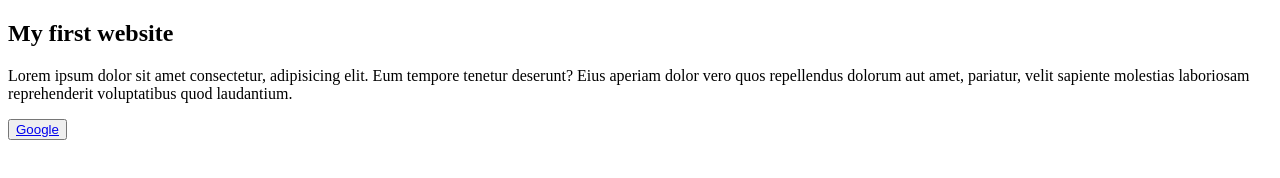
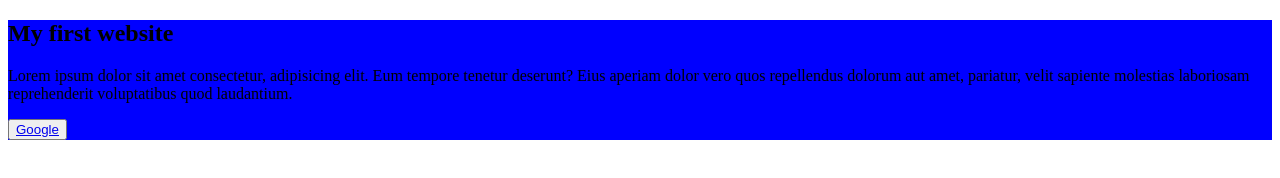
Before and after one commit to Shawon-Acharja/my-first-github-repo, a plain HTML site: page index.html in a window 1280 px wide. Drawn offline with Linux system fonts and the light colour scheme.

Commit message:
addea new git commit

```diff
--- /dev/null
+++ b/CSS/style.css
@@ -0,0 +1,3 @@
+.d1 {
+    background-color: blue;
+}
--- a/index.html
+++ b/index.html
@@ -4,9 +4,10 @@
     <meta charset="UTF-8">
     <meta name="viewport" content="width=device-width, initial-scale=1.0">
     <title>my first github</title>
+    <link rel="stylesheet" type="text/css" href="CSS/style.css">
 </head>
 <body>
-    <div>
+    <div class="d1">
         <h2>My first website</h2>
         <p>Lorem ipsum dolor sit amet consectetur, adipisicing elit. Eum tempore
             tenetur deserunt? Eius aperiam dolor vero quos repellendus dolorum aut amet,
```
